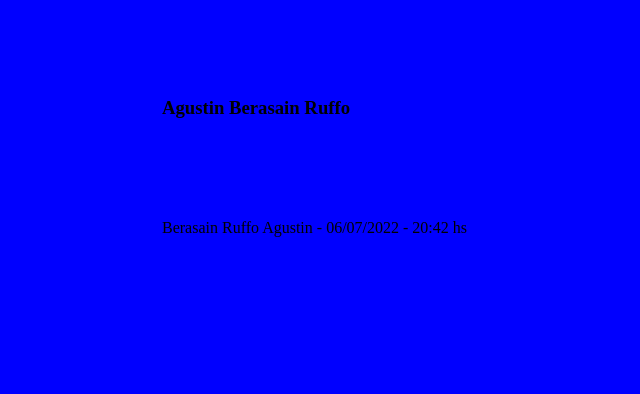
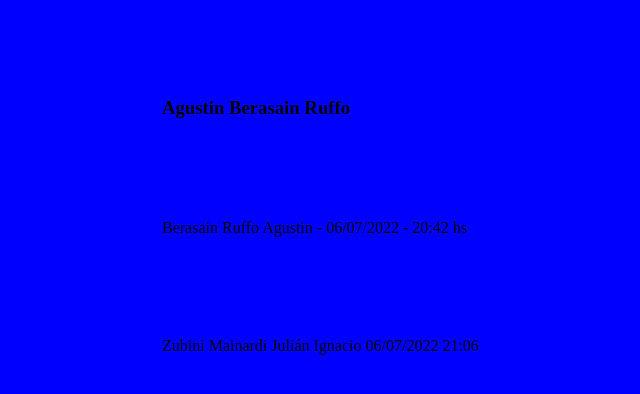
Before and after one commit to Agus2020/TP_SO_I4_Equipo_, a plain HTML site: page index.html in a window 1280 px wide. Shown: the part 240-634 px from the top of the page, without its empty margins (138-778 px from the left). Drawn offline with Linux system fonts and the light colour scheme.

Commit message:
Update index.html

```diff
--- a/index.html
+++ b/index.html
@@ -10,5 +10,6 @@
 <h1>Controlde versiones</h1>
 <h3>Agustin Berasain Ruffo</h3>
 <p> Berasain Ruffo Agustin - 06/07/2022 - 20:42 hs</p>
+<p>Zubini Mainardi Julián Ignacio 06/07/2022 21:06</p>
 </body>
 </html>
```
